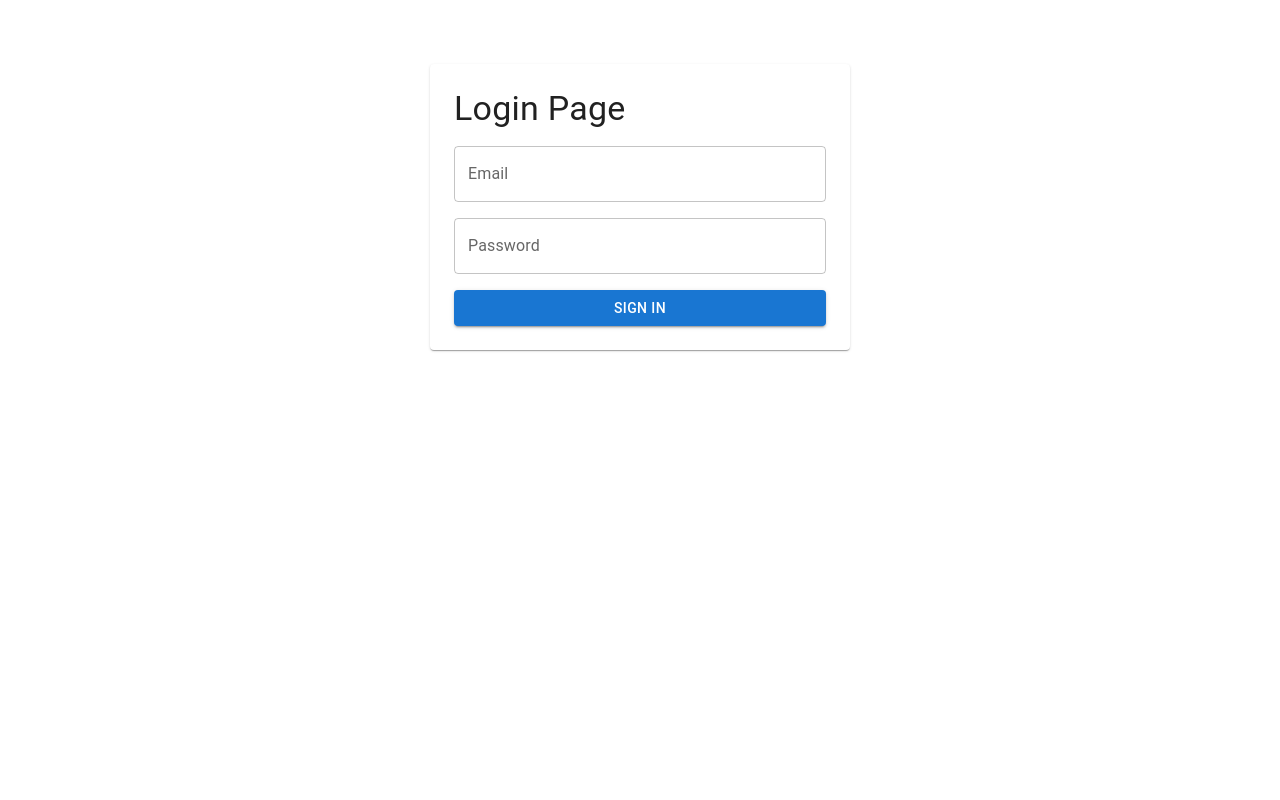
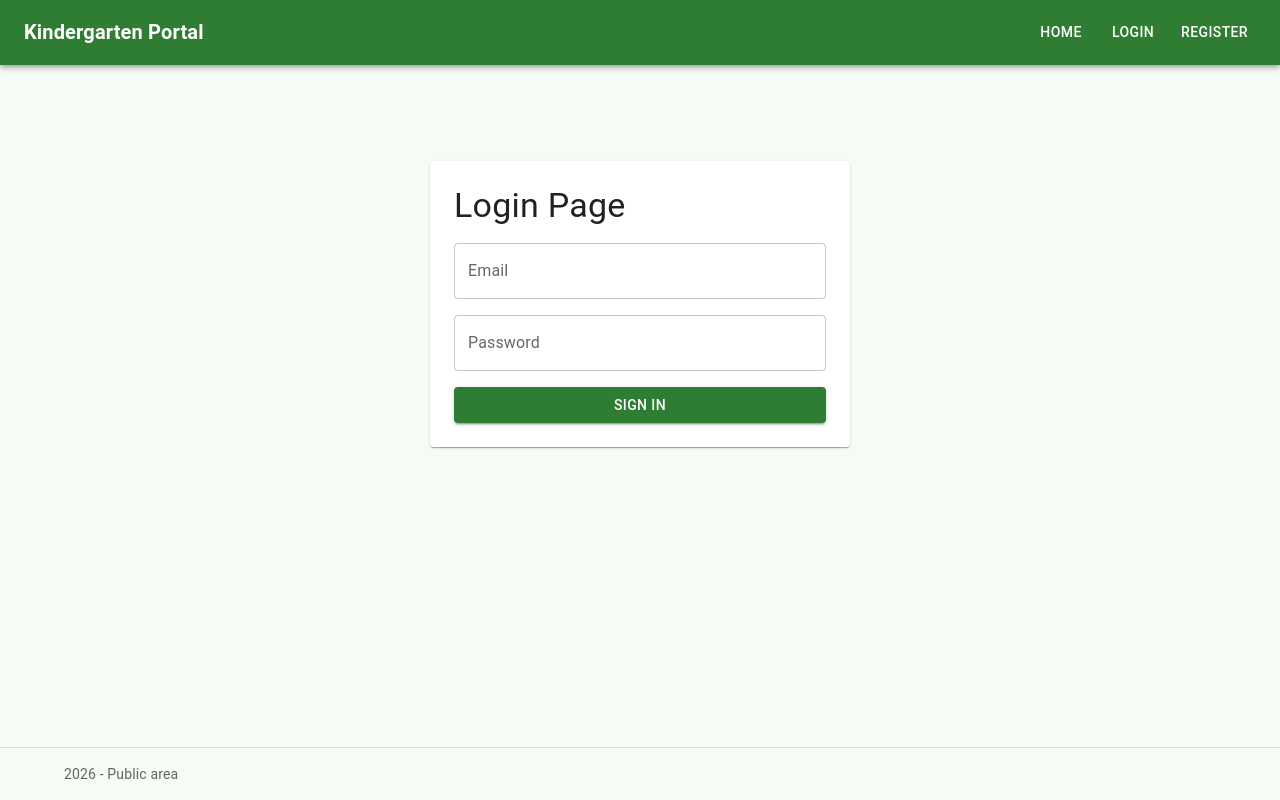
Before and after one commit to taltech-vanemarendajaks/team29-kindergarten-application, a Next.js app in the folder frontend/: page /login in a window 1280 px wide. Built offline with nearby package versions, Linux system fonts and the light colour scheme.

Commit message:
Refactor AppShell to utilize Header, Drawer, and Footer components; update Dashboard and Public layouts to include navigation items and titles.

```diff
--- a/frontend/src/app/(dashboard)/layout.tsx
+++ b/frontend/src/app/(dashboard)/layout.tsx
@@ -1,10 +1,15 @@
 import type { ReactNode } from "react";
-import AppShell from "../mui-app-shell";
+import MainLayout from "../main-layout";
+import { dashboardNavItems } from "../navigation";
 
 type DashboardLayoutProps = {
   children: ReactNode;
 };
 
 export default function DashboardLayout({ children }: DashboardLayoutProps) {
-  return <AppShell>{children}</AppShell>;
+  return (
+    <MainLayout footerText="Dashboard area" navItems={dashboardNavItems} title="Kindergarten Dashboard">
+      {children}
+    </MainLayout>
+  );
 }
--- a/frontend/src/app/(public)/layout.tsx
+++ b/frontend/src/app/(public)/layout.tsx
@@ -1,9 +1,15 @@
 import type { ReactNode } from "react";
+import MainLayout from "../main-layout";
+import { publicNavItems } from "../navigation";
 
 type PublicLayoutProps = {
   children: ReactNode;
 };
 
 export default function PublicLayout({ children }: PublicLayoutProps) {
-  return <main>{children}</main>;
+  return (
+    <MainLayout footerText="Public area" navItems={publicNavItems} title="Kindergarten Portal">
+      {children}
+    </MainLayout>
+  );
 }
--- /dev/null
+++ b/frontend/src/app/drawer.tsx
@@ -0,0 +1,36 @@
+"use client";
+
+import Link from "next/link";
+import { Box, Divider, Drawer as MuiDrawer, List, ListItemButton, ListItemText, Typography } from "@mui/material";
+import type { NavItem } from "./navigation";
+
+type DrawerProps = {
+  title: string;
+  navItems: NavItem[];
+  open: boolean;
+  onClose: () => void;
+};
+
+const drawerWidth = 280;
+
+export default function Drawer({ title, navItems, open, onClose }: DrawerProps) {
+  return (
+    <MuiDrawer anchor="left" onClose={onClose} open={open} sx={{ display: { xs: "block", md: "none" } }}>
+      <Box role="presentation" sx={{ width: drawerWidth }} onClick={onClose}>
+        <Box sx={{ px: 2, py: 2 }}>
+          <Typography variant="h6" sx={{ fontWeight: 700 }}>
+            {title}
+          </Typography>
+        </Box>
+        <Divider />
+        <List>
+          {navItems.map((item) => (
+            <ListItemButton key={item.href} component={Link} href={item.href}>
+              <ListItemText primary={item.label} />
+            </ListItemButton>
+          ))}
+        </List>
+      </Box>
+    </MuiDrawer>
+  );
+}
--- /dev/null
+++ b/frontend/src/app/footer.tsx
@@ -0,0 +1,17 @@
+import { Box, Container, Typography } from "@mui/material";
+
+type FooterProps = {
+  text: string;
+};
+
+export default function Footer({ text }: FooterProps) {
+  return (
+    <Box component="footer" sx={{ borderTop: 1, borderColor: "divider", py: 2 }}>
+      <Container>
+        <Typography color="text.secondary" variant="body2">
+          {text}
+        </Typography>
+      </Container>
+    </Box>
+  );
+}
--- /dev/null
+++ b/frontend/src/app/header.tsx
@@ -0,0 +1,42 @@
+"use client";
+
+import Link from "next/link";
+import { AppBar, Box, Button, IconButton, Stack, Toolbar, Typography } from "@mui/material";
+import type { NavItem } from "./navigation";
+
+type HeaderProps = {
+  title: string;
+  navItems: NavItem[];
+  onOpenDrawer: () => void;
+};
+
+export default function Header({ title, navItems, onOpenDrawer }: HeaderProps) {
+  return (
+    <AppBar position="static">
+      <Toolbar sx={{ gap: 2 }}>
+        <IconButton
+          aria-label="open navigation menu"
+          color="inherit"
+          edge="start"
+          onClick={onOpenDrawer}
+          sx={{ display: { xs: "inline-flex", md: "none" } }}
+        >
+          <Typography variant="button">Menu</Typography>
+        </IconButton>
+
+        <Typography variant="h6" sx={{ flexGrow: 1, fontWeight: 700 }}>
+          {title}
+        </Typography>
+
+        <Stack direction="row" spacing={1} sx={{ display: { xs: "none", md: "flex" } }}>
+          {navItems.map((item) => (
+            <Button key={item.href} color="inherit" component={Link} href={item.href} variant="text">
+              {item.label}
+            </Button>
+          ))}
+        </Stack>
+      </Toolbar>
+      <Box sx={{ borderBottom: 1, borderColor: "divider", opacity: 0.2 }} />
+    </AppBar>
+  );
+}
--- /dev/null
+++ b/frontend/src/app/main-layout.tsx
@@ -0,0 +1,61 @@
+"use client";
+
+import type { ReactNode } from "react";
+import { useMemo, useState } from "react";
+import { Box, Container, CssBaseline, ThemeProvider, createTheme } from "@mui/material";
+import Drawer from "./drawer";
+import Footer from "./footer";
+import Header from "./header";
+import type { NavItem } from "./navigation";
+
+const theme = createTheme({
+  palette: {
+    primary: {
+      main: "#2f7d32",
+    },
+    secondary: {
+      main: "#ff8f00",
+    },
+    background: {
+      default: "#f6fbf6",
+    },
+  },
+});
+
+type MainLayoutProps = {
+  children: ReactNode;
+  title?: string;
+  navItems?: NavItem[];
+  footerText?: string;
+};
+
+export default function MainLayout({
+  children,
+  title = "Kindergarten App",
+  navItems = [],
+  footerText = "Team 29 kindergarten management application",
+}: MainLayoutProps) {
+  const [drawerOpen, setDrawerOpen] = useState(false);
+  const hasNavigation = navItems.length > 0;
+  const resolvedFooterText = useMemo(() => `${new Date().getFullYear()} - ${footerText}`, [footerText]);
+
+  return (
+    <ThemeProvider theme={theme}>
+      <CssBaseline />
+      <Box sx={{ minHeight: "100dvh", display: "flex", flexDirection: "column" }}>
+        {hasNavigation && (
+          <>
+            <Header title={title} navItems={navItems} onOpenDrawer={() => setDrawerOpen(true)} />
+            <Drawer title={title} navItems={navItems} open={drawerOpen} onClose={() => setDrawerOpen(false)} />
+          </>
+        )}
+
+        <Container component="main" sx={{ py: 4, flex: 1 }}>
+          {children}
+        </Container>
+
+        <Footer text={resolvedFooterText} />
+      </Box>
+    </ThemeProvider>
+  );
+}
--- a/frontend/src/app/mui-app-shell.tsx
+++ /dev/null
@@ -1,77 +0,0 @@
-"use client";
-
-import type { ReactNode } from "react";
-import Link from "next/link";
-import {
-  AppBar,
-  Box,
-  Button,
-  Container,
-  CssBaseline,
-  Stack,
-  ThemeProvider,
-  Toolbar,
-  Typography,
-  createTheme,
-} from "@mui/material";
-
-const theme = createTheme({
-  palette: {
-    primary: {
-      main: "#2f7d32",
-    },
-    secondary: {
-      main: "#ff8f00",
-    },
-    background: {
-      default: "#f6fbf6",
-    },
-  },
-});
-
-const navItems = [
-  { href: "/", label: "Home" },
-  { href: "/admin-dashboard", label: "Admin Dashboard" },
-  { href: "/teacher", label: "Teacher" },
-  { href: "/parent", label: "Parent" },
-];
-
-type AppShellProps = {
-  children: ReactNode;
-};
-
-export default function AppShell({ children }: AppShellProps) {
-  return (
-    <ThemeProvider theme={theme}>
-      <CssBaseline />
-      <Box
-        sx={{ minHeight: "100dvh", display: "flex", flexDirection: "column" }}
-      >
-        <AppBar position="static">
-          <Toolbar sx={{ gap: 2, flexWrap: "wrap" }}>
-            <Typography variant="h6" sx={{ flexGrow: 1, fontWeight: 700 }}>
-              Kindergarten App
-            </Typography>
-            <Stack direction="row" spacing={1}>
-              {navItems.map((item) => (
-                <Button
-                  key={item.href}
-                  color="inherit"
-                  component={Link}
-                  href={item.href}
-                  variant="text"
-                >
-                  {item.label}
-                </Button>
-              ))}
-            </Stack>
-          </Toolbar>
-        </AppBar>
-
-        <Container component="main" sx={{ py: 4, flex: 1 }}>
-          {children}
-        </Container>
-      </Box>
-    </ThemeProvider>
-  );
-}
--- /dev/null
+++ b/frontend/src/app/navigation.ts
@@ -0,0 +1,17 @@
+export type NavItem = {
+  href: string;
+  label: string;
+};
+
+export const dashboardNavItems: NavItem[] = [
+  { href: "/", label: "Home" },
+  { href: "/admin-dashboard", label: "Admin Dashboard" },
+  { href: "/teacher", label: "Teacher" },
+  { href: "/parent", label: "Parent" },
+];
+
+export const publicNavItems: NavItem[] = [
+  { href: "/", label: "Home" },
+  { href: "/login", label: "Login" },
+  { href: "/register", label: "Register" },
+];
```
